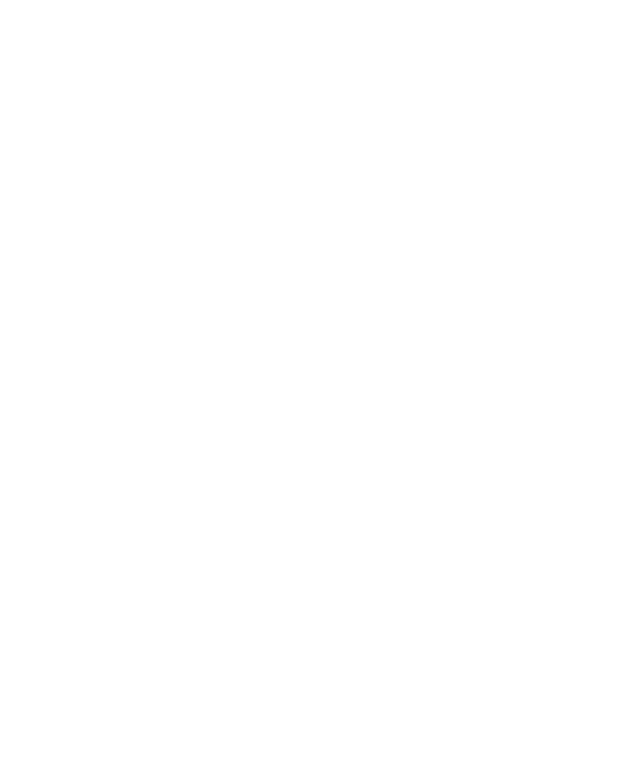
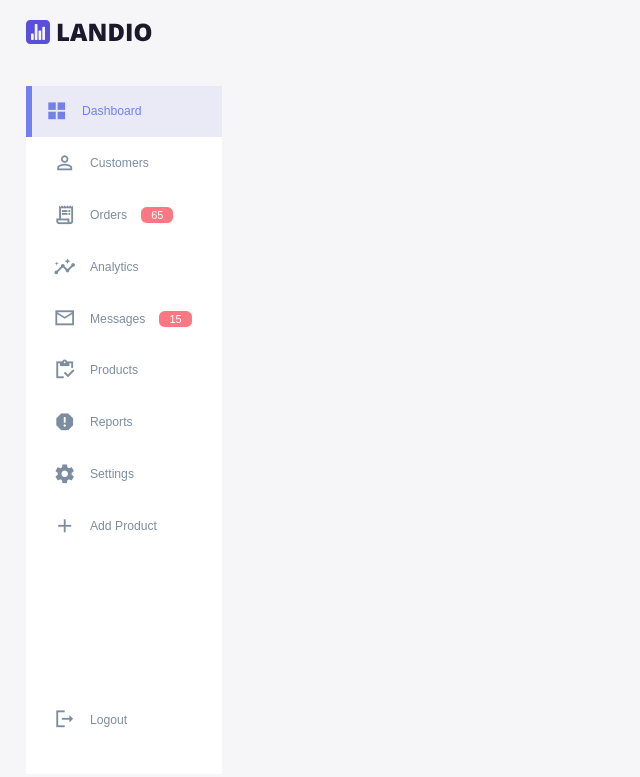
Before and after one commit to silas07official/admin-dashboard, a plain HTML site: page index.html in a window 1280 px wide. Shown: the whole page, without its empty margins (0-640 px from the left). Drawn offline with Linux system fonts and the light colour scheme.

Commit message:
built the sidebar of the dashboard

```diff
--- a/css/style.css
+++ b/css/style.css
@@ -0,0 +1,174 @@
+/* Variables */
+:root {
+  --color-primary: #7380ec;
+  --color-danger: #ff7782;
+  --color-success: #41f1b6;
+  --color-warning: #ffbb55;
+  --color-white: #fff;
+  --color-info-dark: #7d8da1;
+  --color--info-light: #dce1eb;
+  --color-dark: #363949;
+  --color-light: rgba(132, 139, 200, 0.18);
+  --color-primary-variant: #111e88;
+  --color-dark-variant: #677483;
+  --color-background: #f6f6f9;
+  /* Border radius */
+  --card-border-radius: 2rem;
+  --border-radius-1: 0.4rem;
+  --border-radius-2: 0.8rem;
+  --border-radius-3: 1.2rem;
+  /* Padding */
+  --card-paddi: 1.8rem;
+  --padding-1: 1.2rem;
+  /* Box-shawdow */
+  box-shadow: 0 2rem 3rem var(--color-light);
+}
+* {
+  appearance: none;
+  border: 0;
+  box-sizing: border-box;
+  margin: 0;
+  outline: none;
+  padding: 0;
+  text-decoration: none;
+}
+html {
+  font-size: 14px;
+}
+body {
+  background: var(--color-background);
+  font-family: "Poppins", sans-serif;
+  font-size: 0.88rem;
+  height: 100vh;
+  overflow-x: hidden;
+  user-select: none;
+  width: 100vw;
+}
+a {
+  color: var(--color-dark);
+  text-decoration: none;
+}
+img {
+  display: block;
+  width: 100%;
+}
+h1 {
+  font-size: 1.8rem;
+  font-weight: 800;
+}
+h2 {
+  font-size: 1.4rem;
+}
+h3 {
+  font-size: 0.87rem;
+}
+h4 {
+  font-size: 0.8rem;
+}
+h5 {
+  font-size: 0.77rem;
+}
+.small {
+  font-size: 0.75rem;
+}
+.profile-photo {
+  width: 2.8rem;
+  height: 2.8rem;
+  border-radius: 50%;
+  overflow: hidden;
+}
+.text-muted {
+  color: var(--color-info-dark);
+}
+p {
+  color: var(--color-dark-variant);
+}
+.primary {
+  color: var(--color-primary);
+}
+.danger {
+  color: var(--color-danger);
+}
+.success {
+  color: var(--color-success);
+}
+.warning {
+  color: var(--color-warning);
+}
+.container {
+  display: grid;
+  gap: 1.8rem;
+  grid-template-columns: 14rem auto 23rem;
+  margin: 0 auto;
+  width: 96%;
+}
+aside {
+  height: 100vh;
+}
+aside .top {
+  margin-top: 1.4rem;
+  display: flex;
+  align-items: center;
+  justify-content: space-between;
+}
+aside .close {
+  display: none;
+}
+aside .sidebar {
+  background: white;
+  display: flex;
+  flex-direction: column;
+  height: 86vh;
+  position: relative;
+  top: 3rem;
+}
+aside h3 {
+  font-weight: 500;
+}
+aside .sidebar a {
+  display: flex;
+  align-items: center;
+  color: var(--color-info-dark);
+  margin-left: 2rem;
+  gap: 1rem;
+  position: relative;
+  height: 3.7rem;
+  transition: all 300ms ease;
+}
+aside .sidebar a span {
+  font-size: 1.6rem;
+  transition: all 300ms ease-in;
+}
+aside .sidebar a:last-child {
+  position: absolute;
+  bottom: 2rem;
+  width: 100%;
+}
+aside .sidebar a.active {
+  background: var(--color-light);
+  color: var(--color-primary);
+  margin-left: 0;
+}
+aside .sidebar a.active::before {
+  content: "";
+  width: 6px;
+  height: 100%;
+  background: var(--color-primary);
+}
+aside .sidebar a.active span {
+  color: var(--color-primary);
+  margin-left: calc(1rem-3px);
+}
+aside .sidebar a:hover {
+  color: var(--color-primary);
+}
+aside .sidebar a:hover span {
+  margin-left: 1rem;
+}
+aside .sidebar .message-count {
+  background: var(--color-danger);
+  color: var(--color-white);
+  padding: 2px 10px;
+  font-size: 11px;
+  border-radius: var(--border-radius-1);
+}
--- a/index.html
+++ b/index.html
@@ -19,6 +19,63 @@
     <link rel="stylesheet" href="/css/style.css" />
   </head>
   <body>
+    <div class="container">
+      <aside>
+        <div class="top">
+          <div class="logo">
+            <img src="/images/logo.svg" alt="brand logo" />
+          </div>
+          <div class="close" id="close-btn">
+            <span class="material-icons-sharp"> close </span>
+          </div>
+        </div>
+        <div class="sidebar">
+          <a href="#" class=" active"
+            ><span class="material-icons-sharp"> grid_view </span>
+            <h3>Dashboard</h3></a
+          >
+          <a href="#"
+            ><span class="material-icons-sharp"> person_outline </span>
+            <h3>Customers</h3></a
+          >
+          <a href="#"
+            ><span class="material-icons-sharp"> receipt_long </span>
+            <h3>Orders</h3>
+            <span class="message-count">65</span>
+            </a
+          >
+          <a href="#"
+            ><span class="material-icons-sharp"> insights </span>
+            <h3>Analytics</h3></a
+          >
+          <a href="#"
+            ><span class="material-icons-sharp"> mail_outline </span>
+            <h3>Messages</h3>
+            <span class="message-count">15</span>
+          </a>
+          <a href="#"
+            ><span class="material-icons-sharp"> inventory </span>
+            <h3>Products</h3></a
+          >
+          <a href="#"
+            ><span class="material-icons-sharp"> report</span>
+            <h3>Reports</h3></a
+          >
+          <a href="#"
+            ><span class="material-icons-sharp"> settings </span>
+            <h3>Settings</h3></a
+          >
+          <a href="#"
+            ><span class="material-icons-sharp"> add </span>
+            <h3>Add Product</h3></a
+          >
+          <a href="#"
+            ><span class="material-icons-sharp"> logout </span>
+            <h3>Logout</h3></a
+          >
+        </div>
+      </aside>
+    </div>
     <script src="js/app.js"></script>
   </body>
 </html>
```
